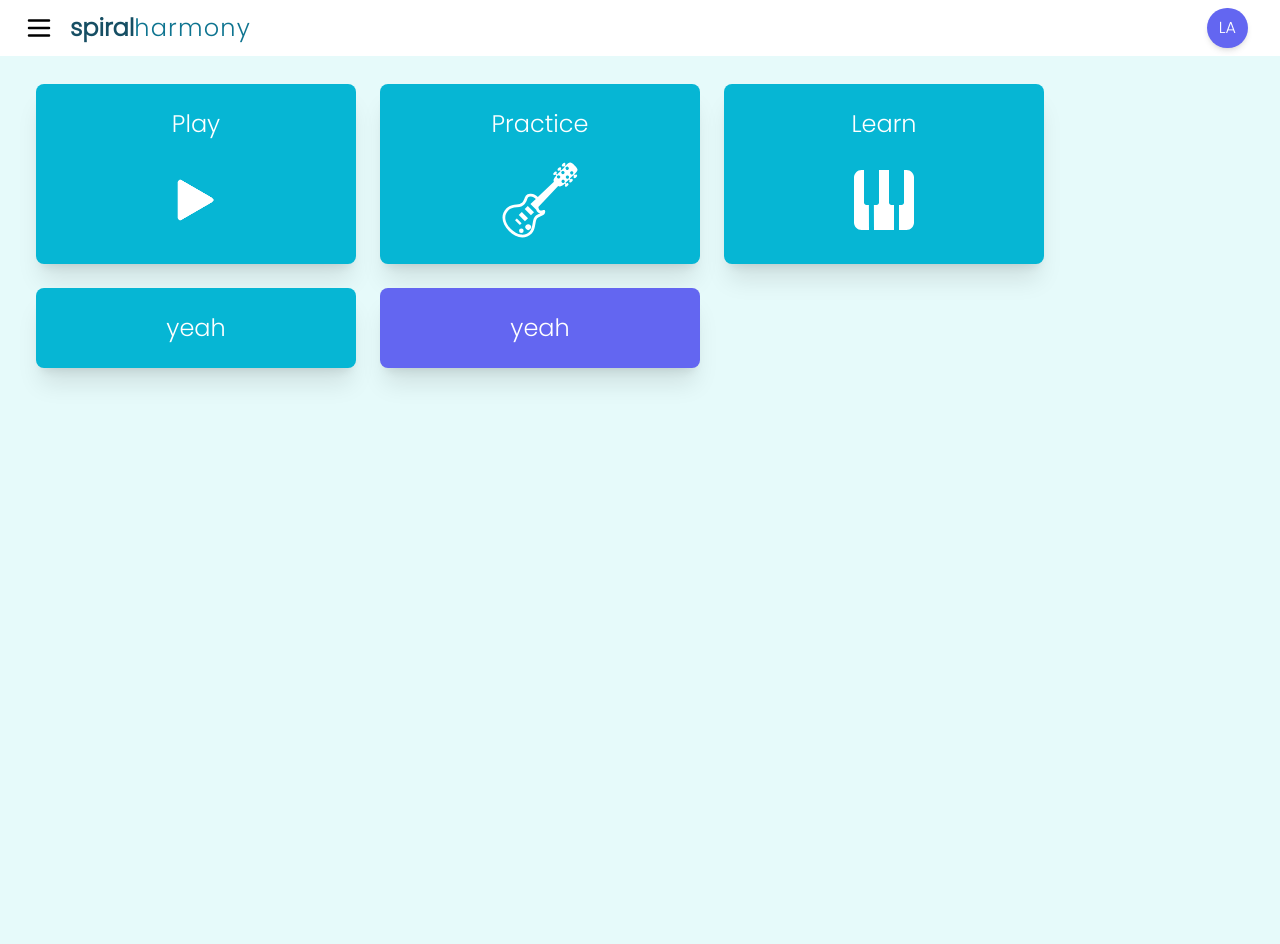
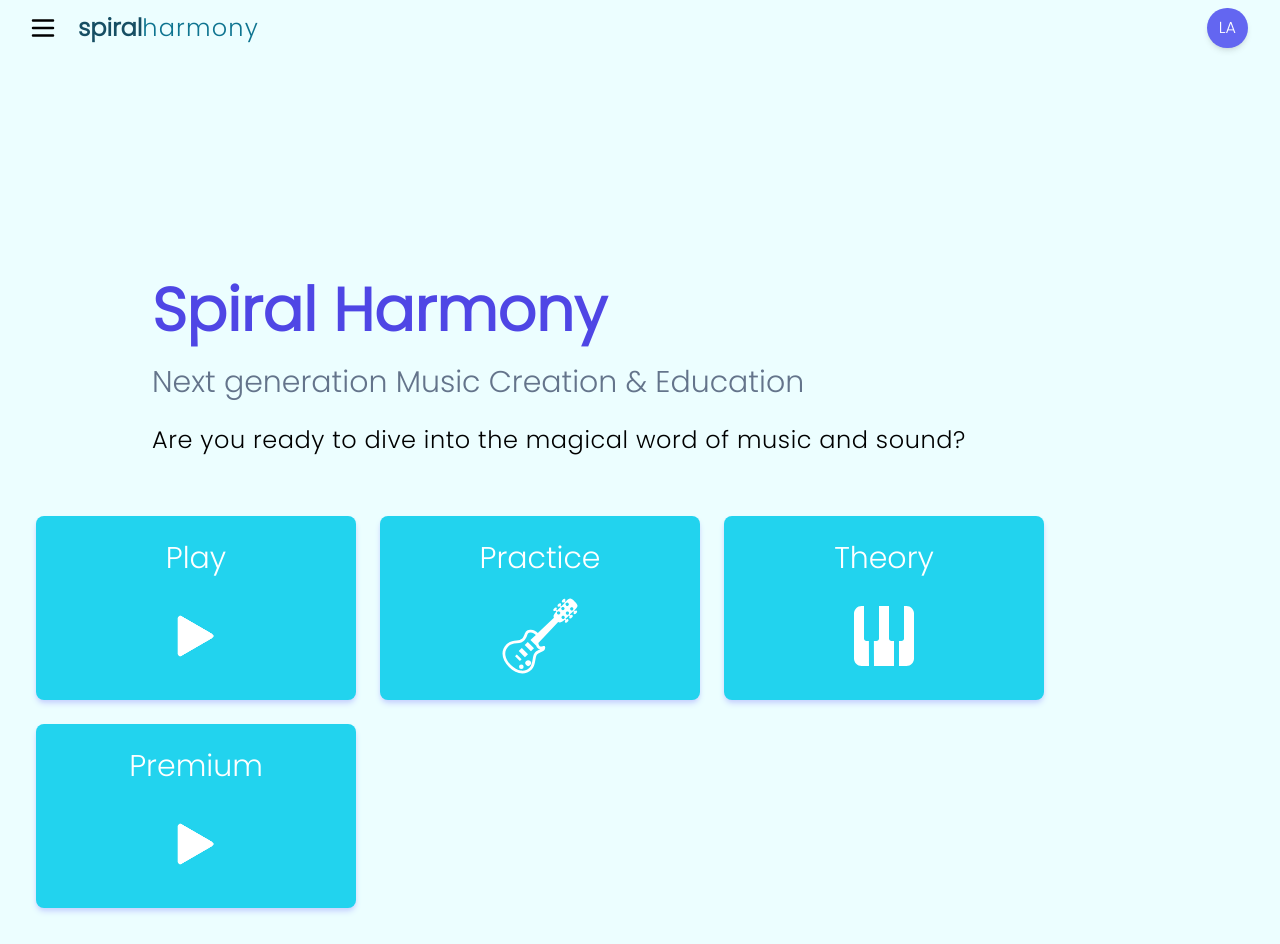
Before and after one commit to Luisantonio88/Spiral, a Next.js app in the folder spiral/: page / in a window 1280 px wide. Before the commit the page ends 800 px from the top, so only its background shows below. Built offline with nearby package versions, Linux system fonts and the light colour scheme.

Commit message:
components

```diff
--- a/spiral/app/page.tsx
+++ b/spiral/app/page.tsx
@@ -1,59 +1,26 @@
-import Image from "next/image";
+import ButtonMain from "@/components/Button";
+import Header from "@/components/Header";
 
 export default function Home() {
   return (
-    <main>
-      <div className="fixed left-0 right-0 top-0 bg-white p-2 pl-6   border-cyan-500 flex items-center">
-        <button className="mr-4">
-          <Image alt="menu" src="/menu.svg" width={30} height={30} />
-        </button>
-        <button className=" text-2xl font-extrabold text-cyan-900 hover:text-cyan-600 transition duration-500">
-          spiral
-        </button>
-        <button className="font-extralight text-2xl text-cyan-700 hover:text-cyan-600 tracking-wider hover:tracking-widest transition-all duration-1000 ease-out">
-          harmony
-        </button>
-        <button className="ml-auto mr-6 rounded-full bg-indigo-500 hover:bg-indigo-600 transition duration-500 ease-in-out text-white p-2 pl-3 pr-3 shadow-md">
-          LA
-        </button>
+    <main className="bg-cyan-50">
+      <Header />
+      <div className="mt-12 p-6 ml-32">
+        <h1 className="font-bold text-6xl text-indigo-600 mt-52">
+          Spiral Harmony
+        </h1>
+        <h2 className="mt-6 text-3xl text-slate-500">
+          Next generation Music Creation & Education
+        </h2>
+        <h3 className="mt-6 text-2xl  tracking-wide">
+          Are you ready to dive into the magical word of music and sound?
+        </h3>
       </div>
-      <div className="mt-12 flex flex-wrap p-6">
-        <button className="min-w-80 rounded-lg p-6 text-2xl bg-cyan-500 hover:bg-cyan-600 active:bg-slate-300  transition duration-1000 ease-in-out text-white m-3 shadow-xl flex flex-col items-center justify-center  hover:scale-105">
-          Play
-          <Image
-            alt="play"
-            src="/play.svg"
-            width={80}
-            height={80}
-            className="mt-5"
-          />
-        </button>
-        <button className="min-w-80 rounded-lg p-6 text-2xl bg-cyan-500 hover:bg-cyan-600 active:bg-slate-300  transition duration-1000 ease-in-out text-white m-3 shadow-xl flex flex-col items-center justify-center hover:scale-105">
-          Practice
-          <Image
-            alt="guitar"
-            src="/guitar.svg"
-            width={80}
-            height={80}
-            className="mt-5"
-          />
-        </button>
-        <button className="min-w-80 rounded-lg p-6 text-2xl bg-cyan-500 hover:bg-cyan-600 active:bg-slate-300  transition duration-1000 ease-in-out text-white m-3 shadow-xl flex flex-col items-center justify-center hover:scale-105">
-          Learn
-          <Image
-            alt="piano"
-            src="/piano.svg"
-            width={80}
-            height={80}
-            className="mt-5"
-          />
-        </button>
-        <button className="min-w-80 rounded-lg p-6 text-2xl bg-cyan-500 hover:bg-cyan-600 active:bg-slate-300  transition duration-1000 ease-in-out text-white m-3 shadow-xl flex flex-col items-center justify-center hover:scale-105">
-          yeah
-        </button>
-        <button className="min-w-80 rounded-lg p-6 text-2xl bg-indigo-500 hover:bg-indigo-600 active:bg-slate-300 transition duration-1000 ease-in-out text-white m-3 shadow-xl flex flex-col items-center justify-center hover:scale-105">
-          yeah
-        </button>
+      <div className="flex flex-wrap p-6">
+        <ButtonMain text="Play" icon="play.svg" />
+        <ButtonMain text="Practice" icon="guitar.svg" />
+        <ButtonMain text="Theory" icon="piano.svg" />
+        <ButtonMain text="Premium" icon="play.svg" />
       </div>
     </main>
   );
--- /dev/null
+++ b/spiral/components/Button.tsx
@@ -0,0 +1,24 @@
+import Image from "next/image";
+
+export type ButtonProps = {
+  text: string;
+  icon: string;
+};
+
+export default async function ButtonMain({ text, icon }: ButtonProps) {
+  return (
+    <button
+      className={`min-w-80 rounded-lg p-6 text-3xl bg-cyan-400 hover:bg-cyan-500 active:bg-slate-300 transition duration-500 ease-in-out text-white m-3 shadow-md hover:shadow-xl shadow-indigo-200 flex flex-col items-center justify-center hover:scale-105`}
+    >
+      {text}
+
+      <Image
+        alt={text.toLowerCase()}
+        src={`/${icon}`}
+        width={80}
+        height={80}
+        className="mt-5"
+      />
+    </button>
+  );
+}
--- /dev/null
+++ b/spiral/components/Header.tsx
@@ -0,0 +1,20 @@
+import Image from "next/image";
+
+export default function Header() {
+  return (
+    <header className="fixed left-0 right-0 top-0 bg-cyan-50 p-2 pl-6 flex flex-row items-center">
+      <button className="mr-4 p-1 rounded-md hover:bg-indigo-300 transition duration-500">
+        <Image alt="menu" src="/menu.svg" width={30} height={30} />
+      </button>
+      <button className="text-2xl font-extrabold text-cyan-900 hover:text-cyan-600 transition duration-500">
+        spiral
+      </button>
+      <button className="font-extralight text-2xl text-cyan-700 hover:text-cyan-600 tracking-wider hover:tracking-widest transition-all duration-1000 ease-out">
+        harmony
+      </button>
+      <button className="ml-auto mr-6 rounded-full bg-indigo-500 hover:bg-indigo-600 transition duration-500 ease-in-out text-white p-2 pl-3 pr-3 shadow-md">
+        LA
+      </button>
+    </header>
+  );
+}
```
